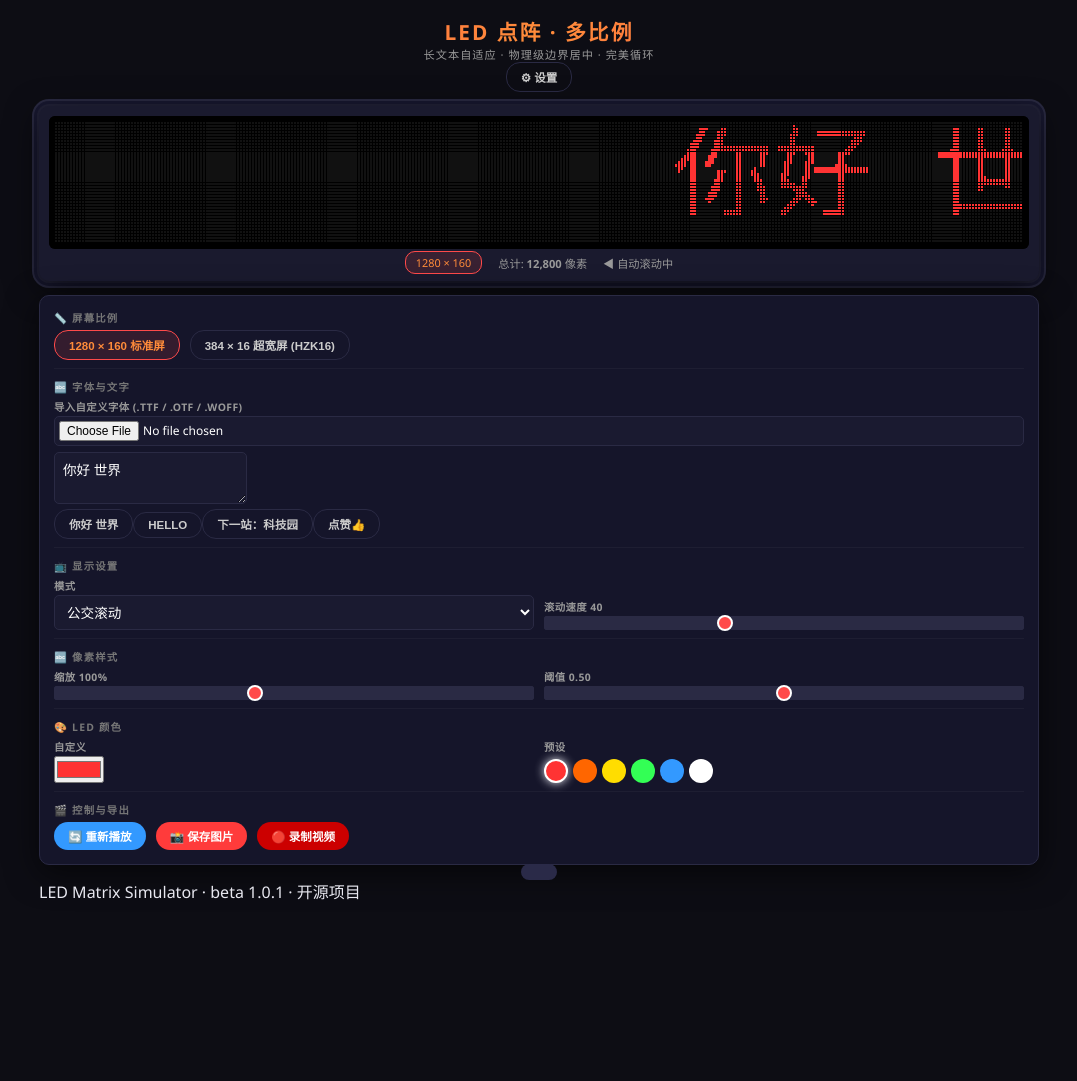
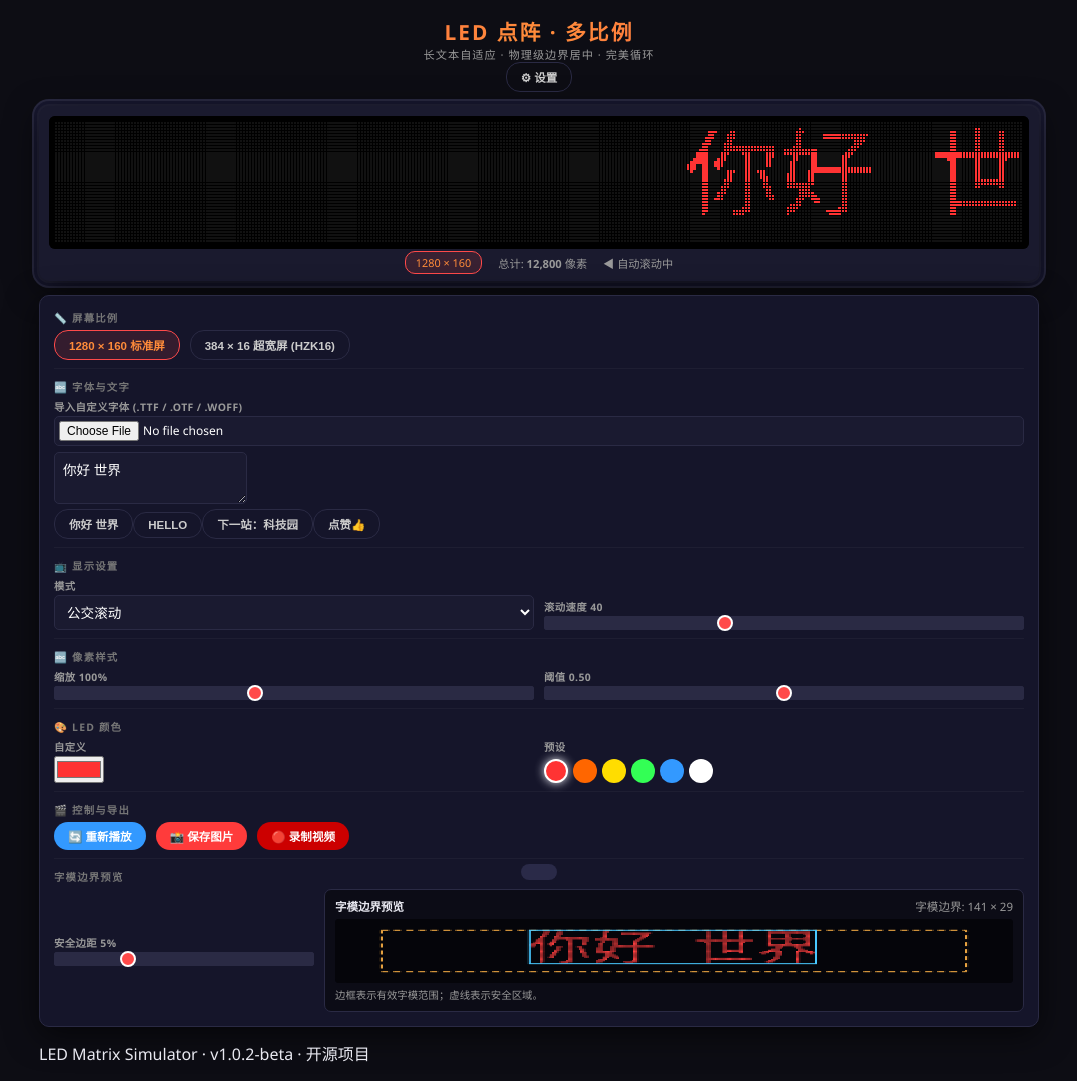
Before and after one commit to Zhou38551/LED-Matrix-Simulator, a plain HTML site: page index.html in a window 1280 px wide. Shown: the whole page, without its empty margins (101-1178 px from the left). Before the commit the page ends 919 px from the top, so only its background shows below. Drawn offline with Linux system fonts and the light colour scheme.

Commit message:
Fix glyph sampling and add safe-margin preview

```diff
--- /dev/null
+++ b/assets/css/matrix-enhancements.css
@@ -0,0 +1,8 @@
+/* Glyph bounds preview and safe-margin controls */
+.matrix-tools-row { align-items: stretch; }
+.matrix-margin-control { min-width: 180px; max-width: 260px; justify-content: center; }
+.matrix-preview { flex: 2; min-width: 260px; padding: 8px 10px; background: #0c0c16; border: 1px solid var(--border); border-radius: 7px; }
+.matrix-preview-heading { display: flex; justify-content: space-between; align-items: center; gap: 8px; color: var(--text-secondary); font-size: .72rem; margin-bottom: 5px; }
+.matrix-preview-heading strong { color: var(--text); }
+#glyphPreviewCanvas { display: block; width: 100%; height: 64px; background: #05050a; border-radius: 4px; image-rendering: pixelated; }
+#glyphPreviewHint, #safeMarginHint { margin-top: 5px; color: var(--text-secondary); font-size: .65rem; line-height: 1.4; }
--- /dev/null
+++ b/assets/js/matrix-enhancements.js
@@ -0,0 +1,165 @@
+(() => {
+    const CONTROLLER_KEY = '__ledMatrixPreviewControls';
+    const translations = {
+        'zh-CN': { previewTitle: '字模边界预览', margin: '安全边距', unit: '%', bounds: '字模边界', empty: '暂无字模', hint: '边框表示有效字模范围；虚线表示安全区域。', footer: 'LED Matrix Simulator · v1.0.2-beta · 开源项目' },
+        'zh-TW': { previewTitle: '字模邊界預覽', margin: '安全邊距', unit: '%', bounds: '字模邊界', empty: '尚無字模', hint: '實線框表示有效字模範圍；虛線表示安全區域。', footer: 'LED Matrix Simulator · v1.0.2-beta · 開源專案' },
+        en: { previewTitle: 'Glyph Bounds Preview', margin: 'Safe margin', unit: '%', bounds: 'Glyph bounds', empty: 'No glyph bitmap yet', hint: 'Solid outline shows glyph bounds; dashed outline shows the safe area.', footer: 'LED Matrix Simulator · v1.0.2-beta · Open Source' },
+    };
+
+    const init = () => {
+        if (window[CONTROLLER_KEY]) window[CONTROLLER_KEY].abort();
+        const controller = new AbortController();
+        const signal = controller.signal;
+        const panel = document.querySelector('.control-panel');
+        if (!panel || typeof Renderer === 'undefined' || typeof AppState === 'undefined') return;
+
+        const featureSection = document.createElement('section');
+        featureSection.className = 'control-section matrix-tools';
+        featureSection.innerHTML = `
+            <div class="section-title" id="matrixToolsTitle"></div>
+            <div class="control-row matrix-tools-row">
+                <div class="control-group matrix-margin-control">
+                    <label for="safeMargin"><span id="safeMarginLabel"></span> <strong id="safeMarginValue">5</strong><span id="safeMarginUnit">%</span></label>
+                    <input type="range" id="safeMargin" min="0" max="20" value="5" step="1" aria-describedby="safeMarginHint">
+                </div>
+                <div class="matrix-preview" role="img" aria-labelledby="glyphPreviewTitle" aria-describedby="glyphPreviewHint">
+                    <div class="matrix-preview-heading"><strong id="glyphPreviewTitle"></strong><span id="glyphBoundsText"></span></div>
+                    <canvas id="glyphPreviewCanvas" width="384" height="64"></canvas>
+                    <p id="glyphPreviewHint"></p>
+                </div>
+            </div>`;
+        panel.appendChild(featureSection);
+
+        const preview = document.getElementById('glyphPreviewCanvas');
+        const previewCtx = preview.getContext('2d');
+        const marginInput = document.getElementById('safeMargin');
+        const marginValue = document.getElementById('safeMarginValue');
+        const originalBuildBitmap = Renderer.buildBitmap;
+        const originalDraw = Renderer.draw;
+        const getLocale = () => translations[document.documentElement.lang] ? document.documentElement.lang : 'zh-CN';
+
+        const applyFeatureLanguage = () => {
+            const t = translations[getLocale()];
+            document.getElementById('matrixToolsTitle').textContent = t.previewTitle;
+            document.getElementById('glyphPreviewTitle').textContent = t.previewTitle;
+            document.getElementById('safeMarginLabel').textContent = t.margin;
+            document.getElementById('safeMarginUnit').textContent = t.unit;
+            document.getElementById('safeMarginHint')?.replaceChildren(document.createTextNode(t.hint));
+            document.getElementById('glyphPreviewHint').textContent = t.hint;
+            document.getElementById('appVersion')?.replaceChildren(document.createTextNode(t.footer));
+            drawPreview();
+        };
+
+        const repairOneCellGaps = () => {
+            const bitmap = AppState.bitmap2D;
+            if (!Array.isArray(bitmap) || !bitmap.length) return;
+            const rows = bitmap.length;
+            const cols = Math.min(...bitmap.map(row => Array.isArray(row) ? row.length : 0));
+            if (!cols) return;
+            const repaired = bitmap.map(row => row.slice());
+            // Bridge only single-cell horizontal/vertical sampling gaps; avoid broad dilation,
+            // which would noticeably thicken glyphs or merge adjacent characters.
+            for (let r = 1; r < rows - 1; r++) {
+                for (let c = 1; c < cols - 1; c++) {
+                    if (bitmap[r][c]) continue;
+                    if ((bitmap[r][c - 1] && bitmap[r][c + 1]) || (bitmap[r - 1][c] && bitmap[r + 1][c])) repaired[r][c] = 1;
+                }
+            }
+            AppState.bitmap2D = repaired;
+        };
+
+        const drawPreview = () => {
+            if (!previewCtx) return;
+            const width = preview.width;
+            const height = preview.height;
+            previewCtx.clearRect(0, 0, width, height);
+            previewCtx.fillStyle = '#05050a';
+            previewCtx.fillRect(0, 0, width, height);
+            const bitmap = AppState.bitmap2D;
+            if (!Array.isArray(bitmap) || !bitmap.length) {
+                document.getElementById('glyphBoundsText').textContent = translations[getLocale()].empty;
+                return;
+            }
+
+            const rows = bitmap.length;
+            const cols = Math.min(...bitmap.map(row => Array.isArray(row) ? row.length : 0));
+            let minX = cols, minY = rows, maxX = -1, maxY = -1;
+            for (let y = 0; y < rows; y++) {
+                for (let x = 0; x < cols; x++) {
+                    if (bitmap[y][x]) {
+                        minX = Math.min(minX, x); maxX = Math.max(maxX, x);
+                        minY = Math.min(minY, y); maxY = Math.max(maxY, y);
+                    }
+                }
+            }
+            if (maxX < minX || maxY < minY) {
+                document.getElementById('glyphBoundsText').textContent = translations[getLocale()].empty;
+                return;
+            }
+
+            const pad = 8;
+            const scale = Math.min((width - pad * 2) / cols, (height - pad * 2) / rows);
+            const renderedWidth = cols * scale;
+            const renderedHeight = rows * scale;
+            const offsetX = (width - renderedWidth) / 2;
+            const offsetY = (height - renderedHeight) / 2;
+            const marginRatio = Number(marginInput.value) / 100;
+            const marginX = renderedWidth * marginRatio;
+            const marginY = renderedHeight * marginRatio;
+
+            previewCtx.strokeStyle = '#ffb347';
+            previewCtx.setLineDash([4, 3]);
+            previewCtx.strokeRect(offsetX + marginX, offsetY + marginY, Math.max(0, renderedWidth - marginX * 2), Math.max(0, renderedHeight - marginY * 2));
+            previewCtx.setLineDash([]);
+            previewCtx.fillStyle = '#ff4040';
+            for (let y = 0; y < rows; y++) {
+                for (let x = 0; x < cols; x++) {
+                    if (bitmap[y][x]) previewCtx.fillRect(offsetX + x * scale, offsetY + y * scale, Math.max(1, scale - 0.35), Math.max(1, scale - 0.35));
+                }
+            }
+            previewCtx.strokeStyle = '#48c8ff';
+            previewCtx.lineWidth = 1;
+            previewCtx.strokeRect(offsetX + minX * scale, offsetY + minY * scale, (maxX - minX + 1) * scale, (maxY - minY + 1) * scale);
+            document.getElementById('glyphBoundsText').textContent = `${translations[getLocale()].bounds}: ${maxX - minX + 1} × ${maxY - minY + 1}`;
+        };
+
+        // Safe margin reduces the rasterized font size before sampling, leaving a deliberate
+        // border on both panel types. Restore application state even if the original renderer throws.
+        Renderer.buildBitmap = function() {
+            const originalScale = AppState.fontSizeScale;
+            try {
+                AppState.fontSizeScale = originalScale * (1 - Number(marginInput.value) / 100);
+                originalBuildBitmap.call(Renderer);
+                repairOneCellGaps();
+            } finally {
+                AppState.fontSizeScale = originalScale;
+            }
+        };
+        Renderer.draw = function() {
+            const result = originalDraw.apply(Renderer, arguments);
+            drawPreview();
+            return result;
+        };
+
+        marginInput.addEventListener('input', () => {
+            marginValue.textContent = marginInput.value;
+            Renderer.refresh();
+        }, { signal });
+        const localeObserver = new MutationObserver(applyFeatureLanguage);
+        localeObserver.observe(document.documentElement, { attributes: true, attributeFilter: ['lang'] });
+        signal.addEventListener('abort', () => {
+            localeObserver.disconnect();
+            Renderer.buildBitmap = originalBuildBitmap;
+            Renderer.draw = originalDraw;
+            featureSection.remove();
+        }, { once: true });
+        window[CONTROLLER_KEY] = controller;
+
+        applyFeatureLanguage();
+        // Rebuild once with the default safe margin and refresh the preview, without re-binding main.js controls.
+        Renderer.refresh();
+    };
+
+    if (document.readyState === 'loading') document.addEventListener('DOMContentLoaded', init, { once: true });
+    else init();
+})();
--- a/index.html
+++ b/index.html
@@ -5,7 +5,9 @@
     <meta name="viewport" content="width=device-width, initial-scale=1.0">
     <title>LED点阵 · 开源模块化版</title>
     <link rel="stylesheet" href="assets/css/style.css">
+    <link rel="stylesheet" href="assets/css/matrix-enhancements.css">
     <script defer src="assets/js/main.js"></script>
+    <script defer src="assets/js/matrix-enhancements.js"></script>
     <script defer src="assets/js/settings.js"></script>
 </head>
 <body>
@@ -18,12 +20,12 @@
         <main class="control-panel">
             <section class="control-section"><div class="section-title" id="sectionPanel">📏 屏幕比例</div><div class="control-row"><button class="btn btn-outline active" data-cols="320" data-rows="40" data-scale="4" type="button">1280 × 160 标准屏</button><button class="btn btn-outline" data-cols="384" data-rows="16" data-scale="4" type="button">384 × 16 超宽屏 (HZK16)</button></div></section>
             <section class="control-section"><div class="section-title" id="sectionFont">🔤 字体与文字</div><div class="control-row" style="align-items:center;margin-bottom:6px"><div class="control-group"><label for="fontUpload">导入自定义字体 (.ttf / .otf / .woff)</label><input type="file" id="fontUpload" accept=".ttf,.otf,.woff,.woff2"></div><span id="fontStatus" style="font-size:.7rem;color:#33ff55;display:none">已加载</span></div><textarea id="textInput" rows="2" placeholder="输入文字...">你好 世界</textarea><div class="preset-list"><button class="btn btn-outline preset-text" data-text="你好 世界" type="button">你好 世界</button><button class="btn btn-outline preset-text" data-text="HELLO" type="button">HELLO</button><button class="btn btn-outline preset-text" data-text="下一站：科技园" type="button">下一站：科技园</button><button class="btn btn-outline preset-text" data-text="点赞👍" type="button">点赞👍</button></div></section>
-            <section class="control-section"><div class="section-title" id="sectionDisplay">📺 显示设置</div><div class="control-row"><div class="control-group"><label for="displayMode">模式</label><select id="displayMode"><option value="static">静态居中</option><option value="scroll" selected>公交滚动</option></select></div><div class="control-group" id="scrollOpts"><label for="scrollSpeed">���动速度 <strong id="speedVal">40</strong></label><input type="range" id="scrollSpeed" min="5" max="100" value="40" step="1"></div></div></section>
+            <section class="control-section"><div class="section-title" id="sectionDisplay">📺 显示设置</div><div class="control-row"><div class="control-group"><label for="displayMode">模式</label><select id="displayMode"><option value="static">静态居中</option><option value="scroll" selected>公交滚动</option></select></div><div class="control-group" id="scrollOpts"><label for="scrollSpeed">滚动速度 <strong id="speedVal">40</strong></label><input type="range" id="scrollSpeed" min="5" max="100" value="40" step="1"></div></div></section>
             <section class="control-section"><div class="section-title" id="sectionStyle">🔤 像素样式</div><div class="control-row"><div class="control-group"><label for="fontSizeScale">缩放 <strong id="sizeScaleVal">100</strong>%</label><input type="range" id="fontSizeScale" min="30" max="200" value="100" step="5"></div><div class="control-group"><label for="threshold">阈值 <strong id="thresholdVal">0.50</strong></label><input type="range" id="threshold" min="0.1" max="0.9" value="0.50" step="0.05"></div></div></section>
             <section class="control-section"><div class="section-title" id="sectionColor">🎨 LED 颜色</div><div class="control-row"><div class="control-group color-input-group"><label for="ledColor">自定义</label><input type="color" id="ledColor" value="#ff3333"></div><div class="control-group"><label id="presetsLabel">预设</label><div class="color-presets" id="colorPresets"><span class="color-preset active" data-color="#ff3333" style="background:#ff3333"></span><span class="color-preset" data-color="#ff6600" style="background:#ff6600"></span><span class="color-preset" data-color="#ffdd00" style="background:#ffdd00"></span><span class="color-preset" data-color="#33ff55" style="background:#33ff55"></span><span class="color-preset" data-color="#3399ff" style="background:#3399ff"></span><span class="color-preset" data-color="#ffffff" style="background:#fff"></span></div></div></div></section>
             <section class="control-section"><div class="section-title" id="sectionExport">🎬 控制与导出</div><div class="control-row"><button class="btn btn-replay" id="btnReplay" type="button">🔄 重新播放</button><button class="btn btn-primary" id="btnSaveImg" type="button">📸 保存图片</button><button class="btn btn-rec" id="btnRecord" type="button">🔴 录制视频</button></div></section>
         </main>
-        <footer class="app-footer">LED Matrix Simulator · beta 1.0.1 · 开源项目</footer>
+        <footer class="app-footer" id="appVersion">LED Matrix Simulator · v1.0.2-beta · 开源项目</footer>
     </div>
     <div class="toast" id="toast" role="status" aria-live="polite"></div>
     <div class="setting-modal" id="settingModal" role="dialog" aria-modal="true" aria-labelledby="settingTitle" aria-hidden="true"><div class="setting-box"><div class="modal-heading"><h2 id="settingTitle">地区设置</h2><button class="modal-close" id="btnCloseSettings" type="button" aria-label="关闭设置">×</button></div><label for="regionSelect">地区</label><select id="regionSelect"><option value="china-mainland">China (Mainland)</option><option value="china-hmt">China (Hong Kong, Macao, Taiwan)</option><option value="uk">UK</option><option value="usa">USA</option></select><div class="modal-actions"><button class="btn btn-outline" id="btnCancelSettings" type="button">取消</button><button class="btn btn-primary" id="btnSaveSettings" type="button">保存</button></div></div></div>
```
Also changed, not shown: 1 other file.
